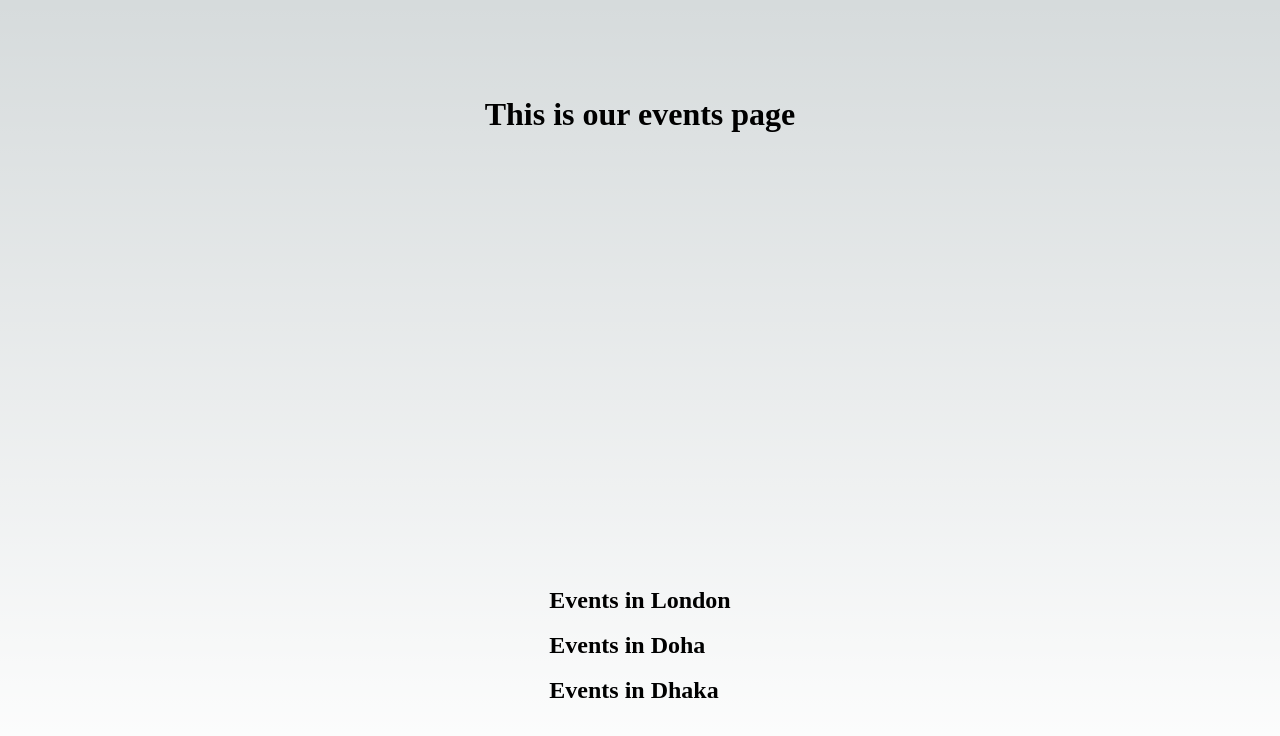
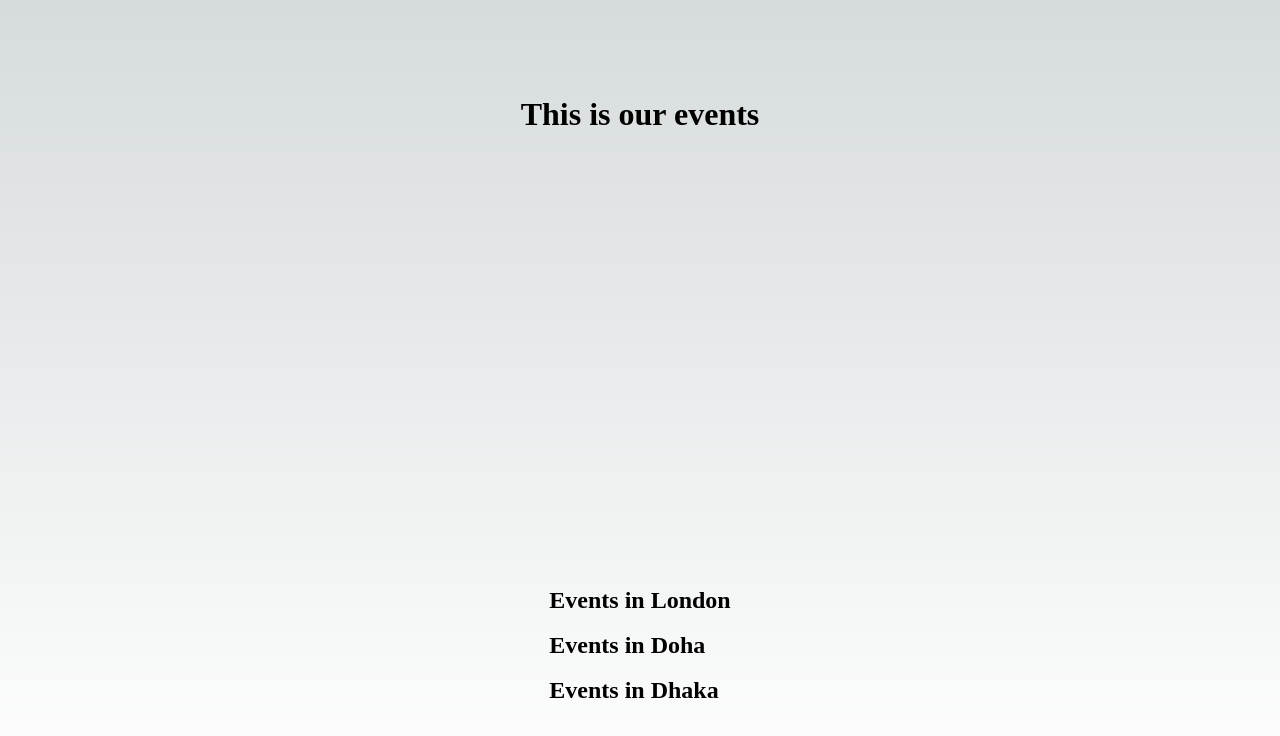
Before and after one commit to muhammad-jiku/jikmunn-events-app, a Next.js app: page /events in a window 1280 px wide. Shown: the top 736 px of the page. Built offline with nearby package versions, Linux system fonts and the light colour scheme.

Commit message:
pages name changed

```diff
--- a/pages/events/[catagory]/[id].js
+++ b/pages/events/[catagory]/[id].js
@@ -1,7 +1,7 @@
 import React from 'react';
 import styles from '../../../styles/Home.module.css';
 
-function Page() {
+function SingleEvent() {
   return (
     <div className={styles.main}>
       <h1>Single Event </h1>
@@ -9,4 +9,4 @@ function Page() {
   );
 }
 
-export default Page;
+export default SingleEvent;
--- a/pages/events/[catagory]/index.js
+++ b/pages/events/[catagory]/index.js
@@ -1,7 +1,7 @@
 import React from 'react';
 import styles from '../../../styles/Home.module.css';
 
-function Page() {
+function EventCatagory() {
   return (
     <div className={styles.main}>
       <h1>Events in london</h1>
@@ -23,4 +23,4 @@ function Page() {
   );
 }
 
-export default Page;
+export default EventCatagory;
--- a/pages/events/index.js
+++ b/pages/events/index.js
@@ -1,10 +1,10 @@
 import React from 'react';
 import styles from '../../styles/Home.module.css';
 
-function Page() {
+function Events() {
   return (
     <div className={styles.main}>
-      <h1>This is our events page</h1>
+      <h1>This is our events</h1>
       <div>
         <a href="">
           <img src="" alt="" />
@@ -25,4 +25,4 @@ function Page() {
   );
 }
 
-export default Page;
+export default Events;
```
